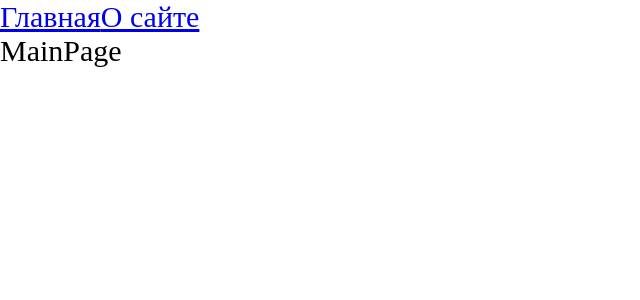
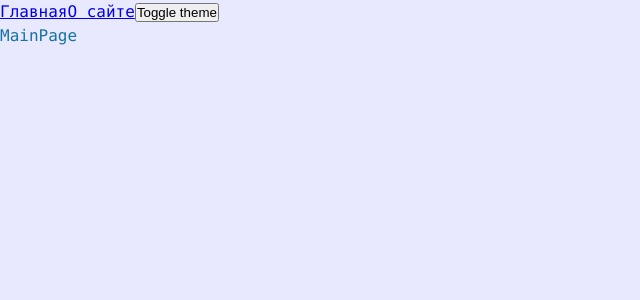
Before and after one commit to mpreterer/fullstack-app, a React app: page / in a window 1280 px wide. Shown: the top 300 px of the page, without its empty margins (0-640 px from the left). Built offline with nearby package versions, Linux system fonts and the light colour scheme.

Commit message:
chore: added toggle theme and global styles

```diff
--- a/src/App.tsx
+++ b/src/App.tsx
@@ -1,18 +1,22 @@
-import React, { Suspense } from 'react';
-import {Link, Route, Routes} from 'react-router-dom';
-import './index.scss';
-import {AboutPageAsync} from "./pages/AboutPage/AboutPage.async";
-import {MainPageAsync} from "./pages/MainPage/MainPage.async";
+import { Suspense } from "react";
+import { Link, Route, Routes } from "react-router-dom";
+import "./styles/index.scss";
+import { AboutPageAsync } from "./pages/AboutPage/AboutPage.async";
+import { MainPageAsync } from "./pages/MainPage/MainPage.async";
+import { useTheme } from "./context/theme/useTheme";
 
 const App = () => {
+  const { theme, toggleTheme } = useTheme();
+
   return (
-        <div className="app">
-            <Link to={'/'}>Главная</Link>
-            <Link to={'/about'}>О сайте</Link>
+    <div className={`app ${theme}`}>
+      <Link to={"/"}>Главная</Link>
+      <Link to={"/about"}>О сайте</Link>
+      <button onClick={toggleTheme}>Toggle theme</button>
       <Suspense fallback={<div>Loading...</div>}>
         <Routes>
-                    <Route path={'/about'} element={<AboutPageAsync />} />
-                    <Route path={'/'} element={<MainPageAsync />} />
+          <Route path={"/about"} element={<AboutPageAsync />} />
+          <Route path={"/"} element={<MainPageAsync />} />
         </Routes>
       </Suspense>
     </div>
--- /dev/null
+++ b/src/context/theme/ThemeContext.ts
@@ -0,0 +1,15 @@
+import { createContext } from "react";
+
+export enum Theme {
+  LIGHT = "light",
+  DARK = "dark",
+}
+
+export interface ThemeContextProps {
+  theme?: Theme;
+  setTheme?: (theme: Theme) => void;
+}
+
+export const ThemeContext = createContext<ThemeContextProps>({});
+
+export const LOCAL_STORAGE_THEME_KEY = "theme";
--- /dev/null
+++ b/src/context/theme/ThemeProvider.tsx
@@ -0,0 +1,29 @@
+import { FC, useMemo, useState } from "react";
+import { LOCAL_STORAGE_THEME_KEY, Theme, ThemeContext } from "./ThemeContext";
+
+const defaultTheme =
+  (localStorage.getItem(LOCAL_STORAGE_THEME_KEY) as Theme) || Theme.LIGHT;
+
+const ThemeProvider: FC = ({ children }) => {
+  const [theme, setTheme] = useState<Theme>(defaultTheme);
+
+  const toggleTheme = () => {
+    setTheme(theme === Theme.LIGHT ? Theme.DARK : Theme.LIGHT);
+  };
+
+  const defaultProps = useMemo(
+    () => ({
+      theme,
+      setTheme,
+    }),
+    [theme]
+  );
+
+  return (
+    <ThemeContext.Provider value={defaultProps}>
+      {children}
+    </ThemeContext.Provider>
+  );
+};
+
+export default ThemeProvider;
--- /dev/null
+++ b/src/context/theme/useTheme.ts
@@ -0,0 +1,22 @@
+import { useContext } from "react";
+import { LOCAL_STORAGE_THEME_KEY, Theme, ThemeContext } from "./ThemeContext";
+
+interface UseThemeResult {
+  toggleTheme: () => void;
+  theme: Theme;
+}
+
+export function useTheme(): UseThemeResult {
+  const { theme, setTheme } = useContext(ThemeContext);
+
+  const toggleTheme = () => {
+    const newTheme = theme === Theme.LIGHT ? Theme.DARK : Theme.LIGHT;
+    setTheme(newTheme);
+    localStorage.setItem(LOCAL_STORAGE_THEME_KEY, newTheme);
+  };
+
+  return {
+    theme,
+    toggleTheme,
+  };
+}
--- a/src/index.tsx
+++ b/src/index.tsx
@@ -1,10 +1,13 @@
-import {render} from "react-dom";
+import { render } from "react-dom";
 import App from "./App";
-import {BrowserRouter} from "react-router-dom";
+import { BrowserRouter } from "react-router-dom";
+import ThemeProvider from "./context/theme/ThemeProvider";
 
 render(
-    <BrowserRouter>
-        <App />
-    </BrowserRouter>,
-    document.getElementById('root')
-)
+  <BrowserRouter>
+    <ThemeProvider>
+      <App />
+    </ThemeProvider>
+  </BrowserRouter>,
+  document.getElementById("root")
+);
--- /dev/null
+++ b/src/styles/index.scss
@@ -0,0 +1,13 @@
+@import "reset";
+@import "variables/global";
+@import "themes/normal";
+@import "themes/dark";
+
+.app {
+  font: var(--font-m);
+
+  background-color: var(--bg-color);
+  color: var(--primary-color);
+
+  min-height: 100vh;
+}
--- /dev/null
+++ b/src/styles/themes/dark.scss
@@ -0,0 +1,6 @@
+.app.dark {
+  --bg-color: rgb(42, 42, 163);
+
+  --primary-color: greenyellow;
+  --secondary-color: rgb(204, 255, 127);
+}
--- /dev/null
+++ b/src/styles/themes/normal.scss
@@ -0,0 +1,6 @@
+.app.light {
+    --bg-color: rgb(232, 232, 255);
+
+    --primary-color: rgb(22, 114, 164);
+    --secondary-color: rgb(133, 150, 208);
+  }
--- /dev/null
+++ b/src/styles/variables/global.scss
@@ -0,0 +1,11 @@
+:root {
+  --font-family-main: Consolas, "Ariel", Serif;
+
+  --font-size-m: 16px;
+  --font-line-m: 24px;
+  --font-m: var(--font-size-m) / var(--font-line-m) var(--font-family-main);
+
+  --font-size-l: 24px;
+  --font-line-l: 32px;
+  --font-l: var(--font-size-l) / var(--font-line-l) var(--font-family-main);
+}
```
Also changed, not shown: src/styles/reset.scss (renamed from src/index.scss). Lines whose indentation alone changed are shown as unchanged.
